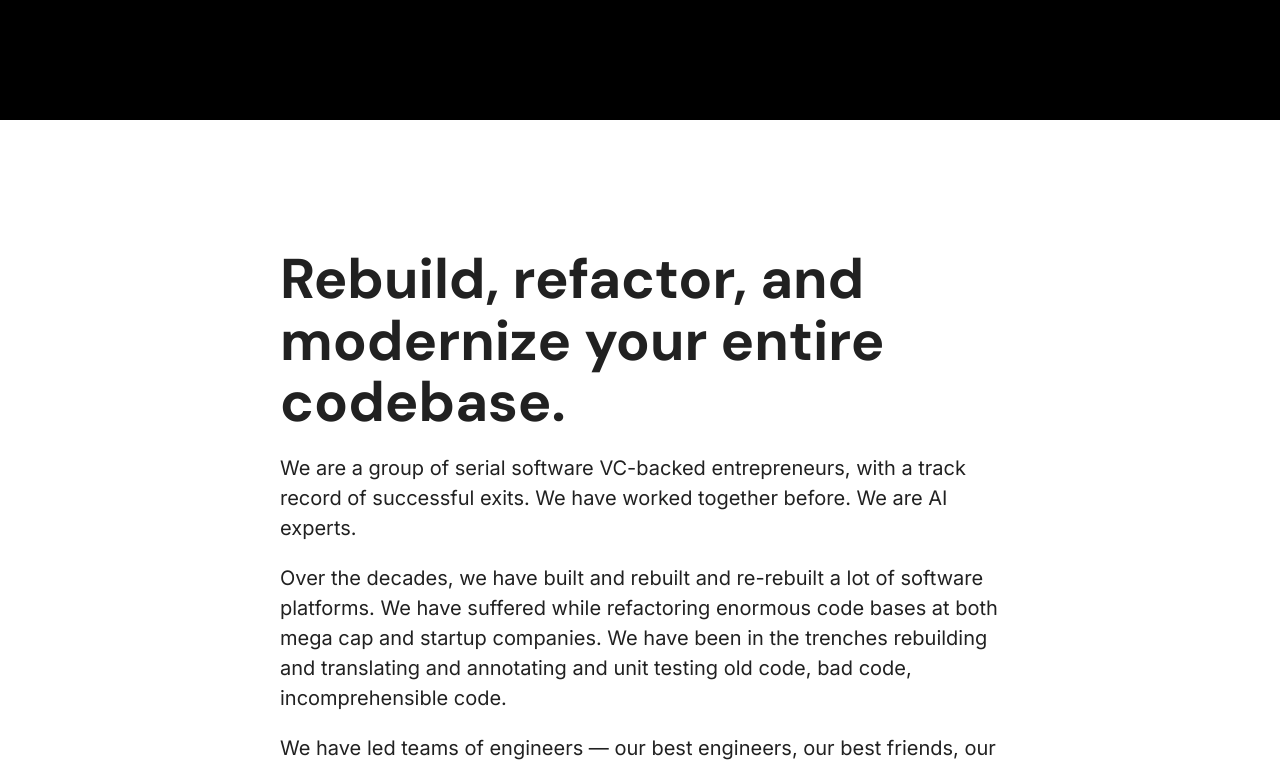
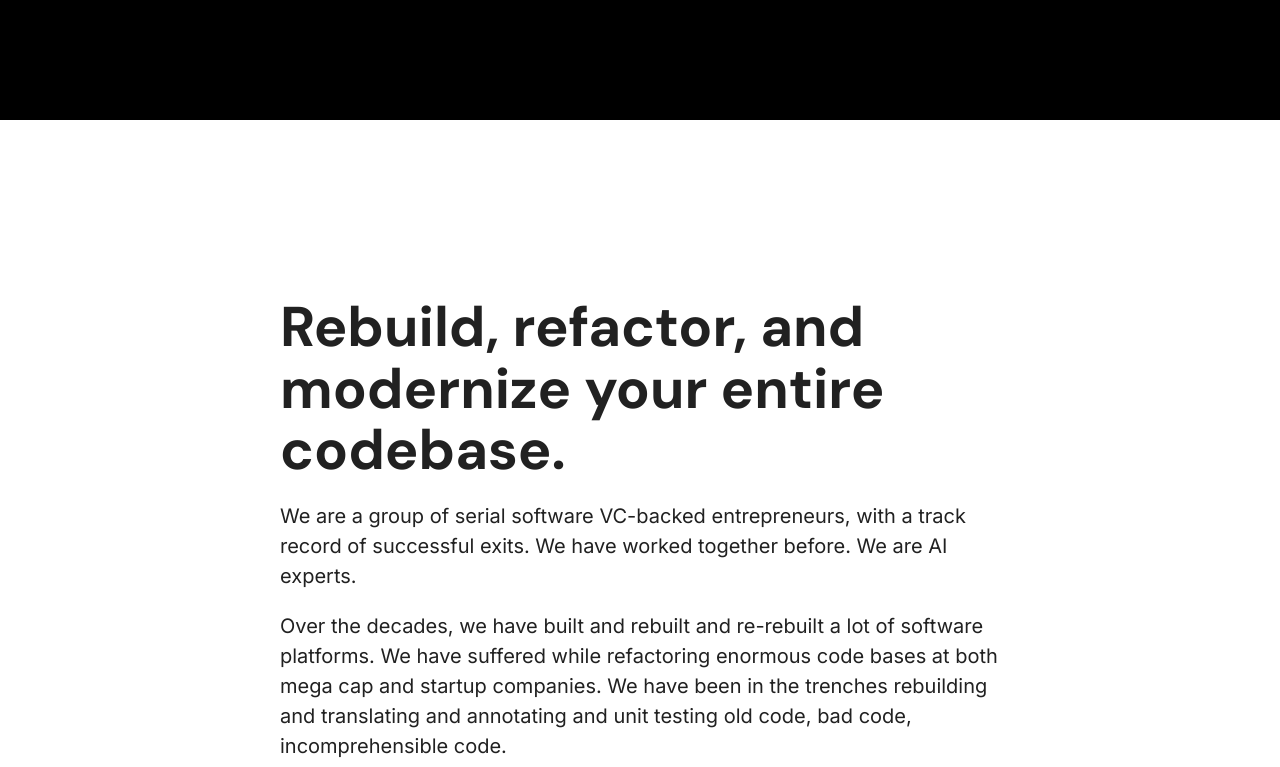
Before and after one commit to dannykingme/mcode-www-preview, a Next.js app: page /mcode-www/ in a window 1280 px wide. Shown: the part 680-1447 px from the top of the page. Built offline with nearby package versions, Linux system fonts and the light colour scheme.

Commit message:
better alignment for scroll-to-about

```diff
--- a/styles/common.css
+++ b/styles/common.css
@@ -422,7 +422,7 @@
   overflow: hidden;
 
   + .content {
-    margin-top: calc(var(--tile) * 2);
+    padding-top: calc(var(--tile) * 2);
   }
 
   &.small {
```
